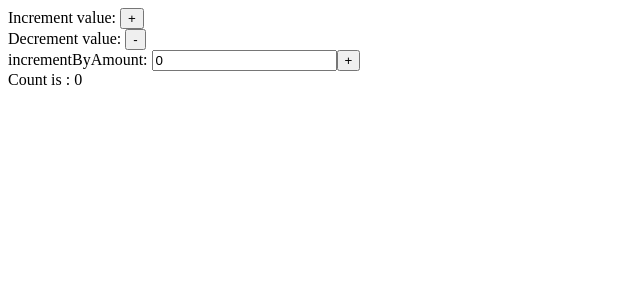
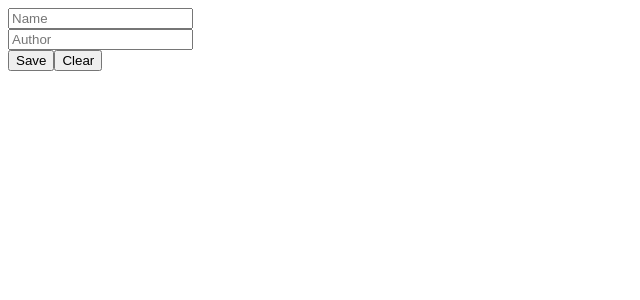
Before and after one commit to parinz1234/react-recall, a React (Create React App) app: page / in a window 1280 px wide. Shown: the top 300 px of the page, without its empty margins (0-640 px from the left). Built offline with nearby package versions, Linux system fonts and the light colour scheme.

Commit message:
feat: async with redux-toolkit

```diff
--- a/src/App.js
+++ b/src/App.js
@@ -1,9 +1,11 @@
 import React from "react";
-import Counter from "./Counter";
+// import Counter from "./Counter";
+import Book from "./Book";
+
 function App() {
   return (
     <div>
-      <Counter />
+      <Book />
     </div>
   );
 }
--- /dev/null
+++ b/src/Book.js
@@ -0,0 +1,13 @@
+import BookForm from "./Book/BookForm";
+import BookList from "./Book/BookList";
+
+const Book = () => {
+  return (
+    <div>
+      <BookForm />
+      <BookList />
+    </div>
+  );
+};
+
+export default Book;
--- /dev/null
+++ b/src/Book/BookForm.js
@@ -0,0 +1,73 @@
+import { useState } from "react";
+import { useSelector, useDispatch } from "react-redux";
+
+import { createBook } from "../bookSlice";
+
+const BookForm = () => {
+  const dispatch = useDispatch();
+  const loading = useSelector((state) => state.book.submitLoading);
+
+  const [book, setBook] = useState({
+    name: "",
+    author: "",
+  });
+
+  const handleOnSubmit = (e) => {
+    e.preventDefault();
+    dispatch(createBook({ ...book }));
+    handleOnClear();
+  };
+
+  const handleOnClear = () => {
+    setBook({
+      name: "",
+      author: "",
+    });
+  };
+
+  const handleOnChange = (e) => {
+    setBook({
+      ...book,
+      [e.target.name]: e.target.value,
+    });
+  };
+
+  return (
+    <div>
+      <form onSubmit={(e) => handleOnSubmit(e)}>
+        <div>
+          <input
+            type="text"
+            name="name"
+            placeholder="Name"
+            onChange={(e) => handleOnChange(e)}
+            value={book.name}
+          />
+        </div>
+        <div>
+          <input
+            type="text"
+            name="author"
+            placeholder="Author"
+            onChange={(e) => handleOnChange(e)}
+            value={book.author}
+          />
+        </div>
+        <div>
+          <button disabled={loading} type="submit">
+            Save
+          </button>
+          <button
+            disabled={loading}
+            type="button"
+            onClick={(e) => handleOnClear()}
+          >
+            Clear
+          </button>
+        </div>
+      </form>
+    </div>
+  );
+};
+
+export default BookForm;
--- /dev/null
+++ b/src/Book/BookList.js
@@ -0,0 +1,33 @@
+import { useEffect } from "react";
+import { useSelector, useDispatch } from "react-redux";
+
+import { fetchBooks } from "../bookSlice";
+
+const BookList = () => {
+  const dispatch = useDispatch();
+
+  const books = useSelector((state) => state.book.books);
+  const loading = useSelector((state) => state.book.fetchLoading);
+
+  useEffect(() => {
+    dispatch(fetchBooks());
+  }, [dispatch]);
+
+  return (
+    <div>
+      {loading ? (
+        <div>loading...</div>
+      ) : (
+        <div>
+          {books.map((book, index) => (
+            <div key={book.id}>
+              {index + 1}. {book.name} - {book.author}
+            </div>
+          ))}
+        </div>
+      )}
+    </div>
+  );
+};
+
+export default BookList;
--- /dev/null
+++ b/src/bookSlice.js
@@ -0,0 +1,53 @@
+import { createSlice, createAsyncThunk } from "@reduxjs/toolkit";
+
+import {
+  getBooks as getBooksAPI,
+  createBook as createBookAPI,
+} from "./mock-api";
+
+const initialState = {
+  submitLoading: false,
+  fetchLoading: false,
+  books: [],
+};
+
+export const fetchBooks = createAsyncThunk("book/fetchBooks", async () => {
+  return await getBooksAPI();
+});
+
+export const createBook = createAsyncThunk("book/createBook", async (book) => {
+  return await createBookAPI(book);
+});
+
+export const bookSlice = createSlice({
+  name: "book",
+  initialState,
+  reducers: {},
+  extraReducers: (builder) => {
+    builder
+      .addCase(fetchBooks.pending, (state, action) => {
+        state.fetchLoading = true;
+      })
+      .addCase(fetchBooks.fulfilled, (state, action) => {
+        state.fetchLoading = false;
+        state.books = action.payload;
+      })
+      .addCase(fetchBooks.rejected, (state, action) => {
+        state.fetchLoading = false;
+      });
+
+    builder
+      .addCase(createBook.pending, (state, action) => {
+        state.submitLoading = true;
+      })
+      .addCase(createBook.fulfilled, (state, action) => {
+        state.submitLoading = false;
+        // state.books = action.payload;
+      })
+      .addCase(createBook.rejected, (state, action) => {
+        state.submitLoading = false;
+      });
+  },
+});
+
+export default bookSlice.reducer;
--- /dev/null
+++ b/src/mock-api.js
@@ -0,0 +1,53 @@
+// book.id
+// book.name
+// book.author
+let books = [];
+
+export const getBooks = () => {
+  return new Promise((resolve, reject) => {
+    setTimeout(() => {
+      resolve(books);
+    }, 3000);
+  });
+};
+export const getBookById = (id) => {
+  return new Promise((resolve, reject) => {
+    setTimeout(() => {
+      const [book = null] = books.filter((book) => book.id === id);
+      resolve(book);
+    }, 3000);
+  });
+};
+export const createBook = (book) => {
+  return new Promise((resolve, reject) => {
+    setTimeout(() => {
+      books = [
+        ...books,
+        {
+          id: books.length + 1,
+          name: book.name,
+          author: book.author,
+        },
+      ];
+      resolve(book);
+    }, 3000);
+  });
+};
+export const updateBook = (id, book) => {
+  return new Promise((resolve, reject) => {
+    setTimeout(() => {
+      const index = books.findIndex((b) => b.id === id);
+      books[index] = book;
+      resolve(book);
+    }, 3000);
+  });
+};
+export const deleteBook = (id) => {
+  return new Promise((resolve, reject) => {
+    setTimeout(() => {
+      const index = books.findIndex((b) => b.id === id);
+      books.splice(index, 1);
+      resolve(id);
+    }, 3000);
+  });
+};
--- a/src/store.js
+++ b/src/store.js
@@ -1,7 +1,13 @@
 import { configureStore } from "@reduxjs/toolkit";
 import counterReducer from "./counterSlice";
+import bookReducer from "./bookSlice";
 
 export default configureStore(
-  { reducer: counterReducer },
+  {
+    reducer: {
+      counter: counterReducer,
+      book: bookReducer,
+    },
+  },
   window.__REDUX_DEVTOOLS_EXTENSION__ && window.__REDUX_DEVTOOLS_EXTENSION__()
 );
```
